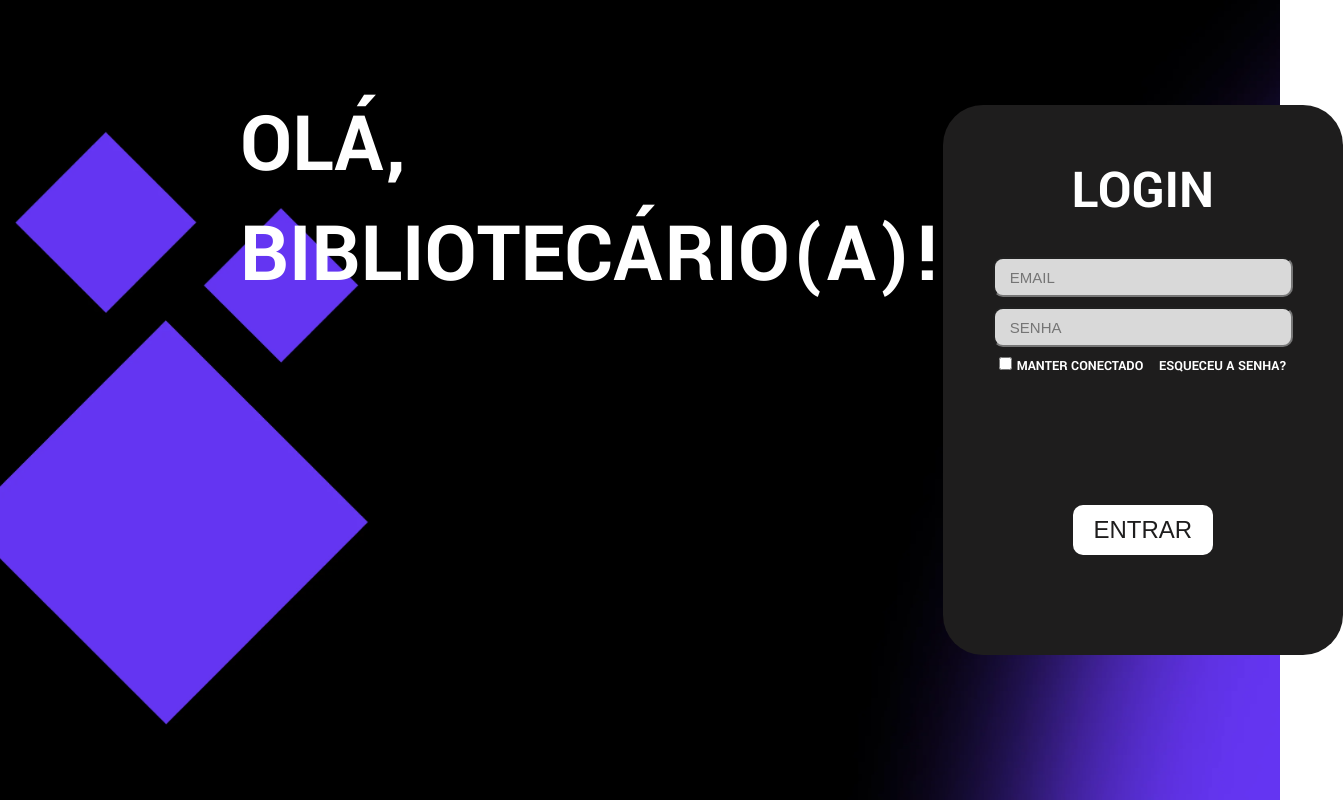
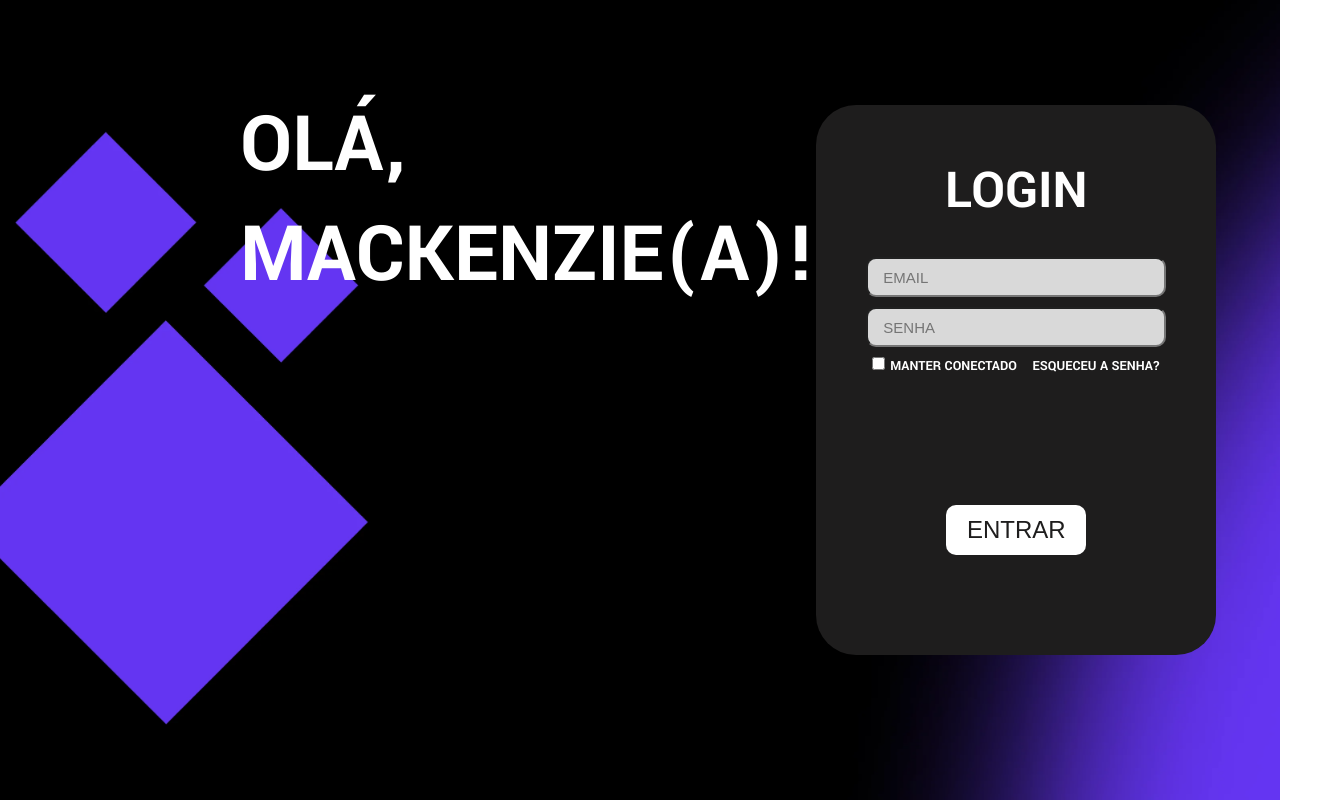
Before and after one commit to JoaoPedro-Ribeiro/ppads-grupo-x, a React (Vite) app in the folder packages/web/: page /login in a window 1280 px wide. Shown: the whole page, 1343 px wide, since content can reach past the window. Built offline with nearby package versions, Linux system fonts and the light colour scheme.

Commit message:
GRUPOX-55: alterei texto da home

```diff
--- a/packages/web/src/Components/Logintitle/Logintitle.jsx
+++ b/packages/web/src/Components/Logintitle/Logintitle.jsx
@@ -4,7 +4,7 @@
 const Logintitle = () => {
   return (
     <div className='Login'>
-      <h1>OLÁ,<br></br>BIBLIOTECÁRIO(A)!</h1>
+      <h1>OLÁ,<br></br>MACKENZIE(A)!</h1>
     </div>
   )
 }
```
